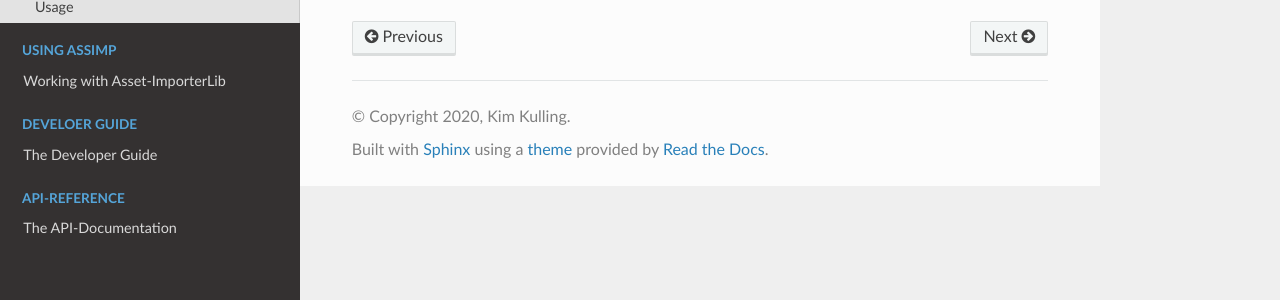
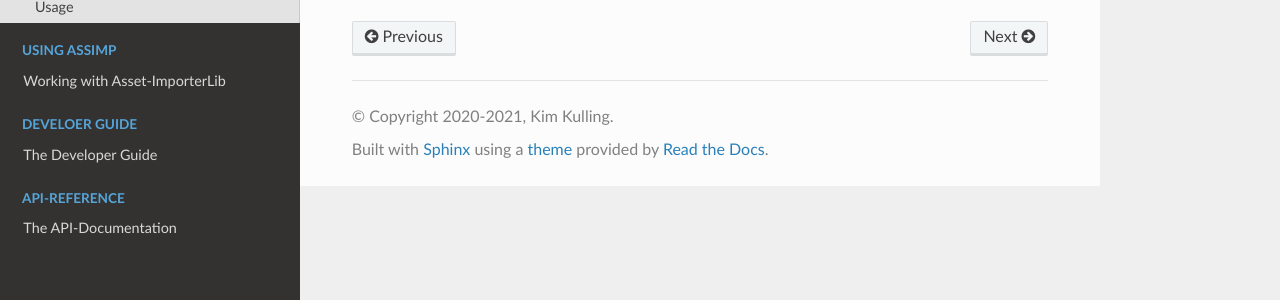
Before and after one commit to assimp/assimp-docs, a Sphinx documentation site: the page built from source/about/index.rst, in a window 1280 px wide. Shown: the part 235-535 px from the top of the page. Built offline with Sphinx 7.4.7 and the Read the Docs theme 2.0.0, drawn with Linux system fonts in a browser that asks for light colours; pages that are not in the unit, such as notebooks, are missing from menus.

Commit message:
Update copyright info

```diff
--- a/source/conf.py
+++ b/source/conf.py
@@ -24,7 +24,7 @@ master_doc = 'index'
 # -- Project information -----------------------------------------------------
 
 project = 'Asset-Importer-Lib'
-copyright = '2020, Kim Kulling'
+copyright = '2020-2021, Kim Kulling'
 author = 'Kim Kulling'
 
 # The full version, including alpha/beta/rc tags
```
